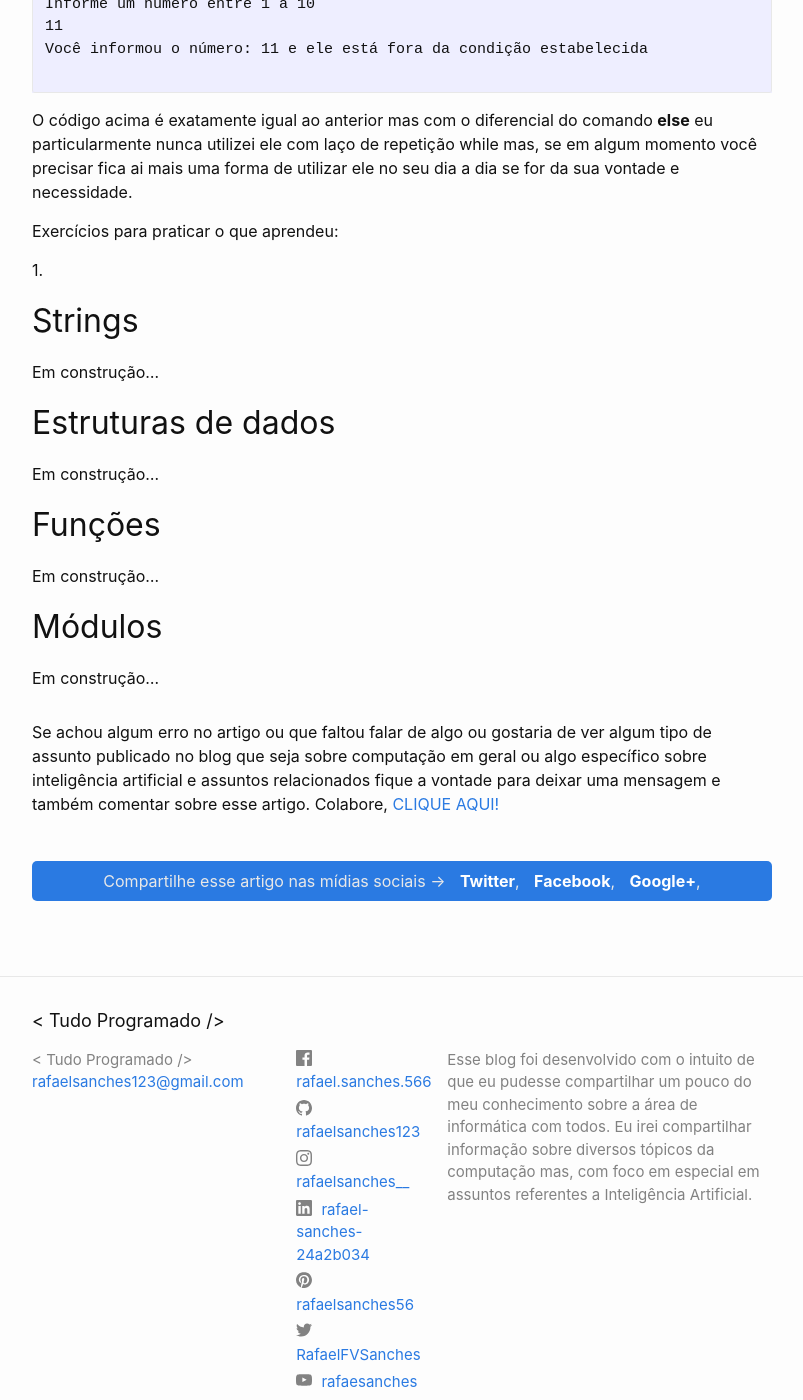
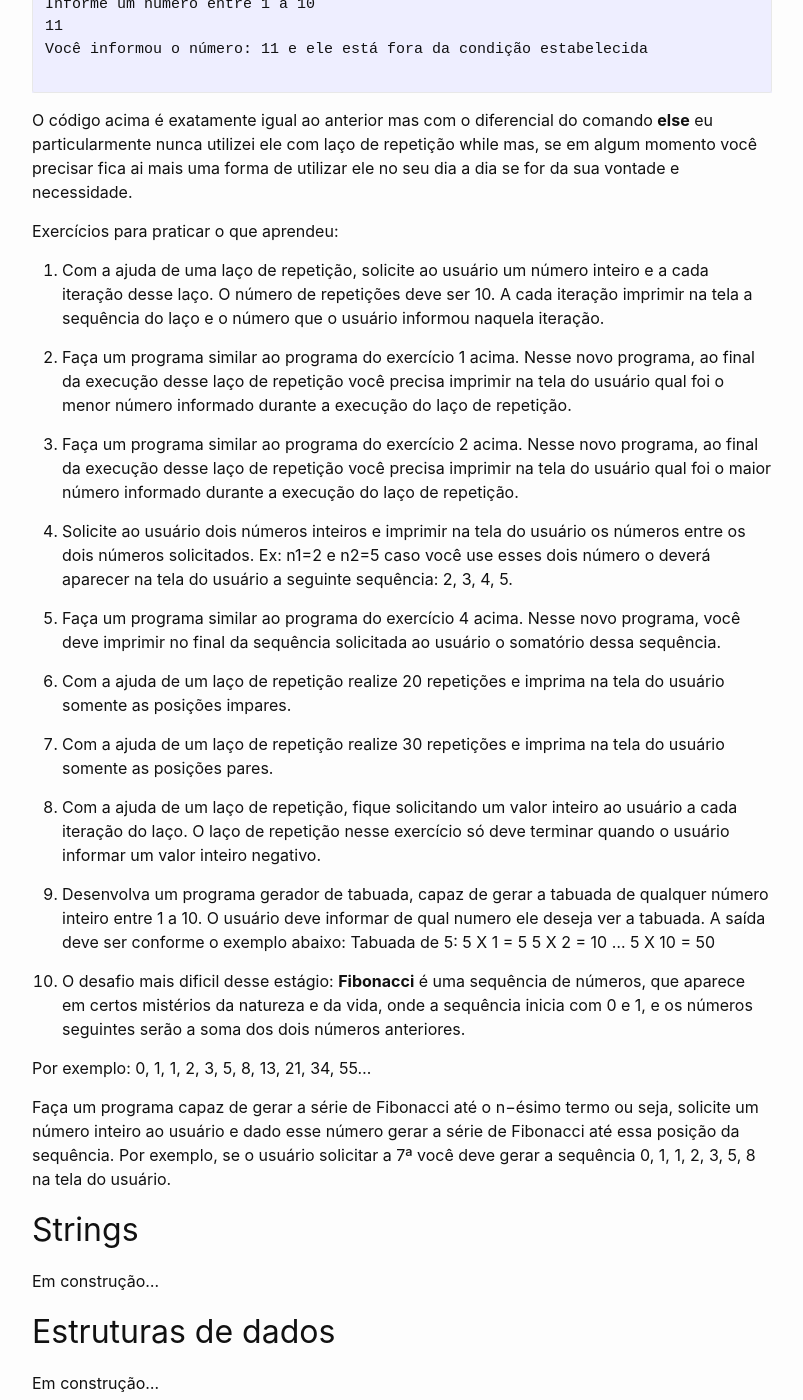
Before and after one commit to rafaelsanches123/rafaelsanches123.github.io, a Jekyll site: the page built from _posts/2020-02-15-introducao-a-linguagem-python.markdown, in a window 1280 px wide and 1400 px high, scrolled down 20565 px. Shown: the whole window, without its empty margins (238-1041 px from the left). Built offline with Jekyll 4.4.1, drawn with Linux system fonts in a browser that asks for light colours; comment, search, counter and statistics services are not loaded.

Commit message:
adição de exercícios para laços de repetição

```diff
--- a/Gemfile
+++ b/Gemfile
@@ -17,6 +17,7 @@ gem 'jekyll-sitemap', '~> 0.10.0'
 
 gem 'jekyll-watch'
 
+
 # If you want to use GitHub Pages, remove the "gem "jekyll"" above and
 # uncomment the line below. To upgrade, run `bundle update github-pages`.
 # gem "github-pages", group: :jekyll_plugins
--- a/_posts/2020-02-15-introducao-a-linguagem-python.markdown
+++ b/_posts/2020-02-15-introducao-a-linguagem-python.markdown
@@ -723,7 +723,34 @@ O código acima é exatamente igual ao anterior mas com o diferencial do comando
 
 Exercícios para praticar o que aprendeu:
 
-1.
+1. Com a ajuda de uma laço de repetição, solicite ao usuário um número inteiro e a cada iteração desse laço. O número de repetições deve ser 10. A cada iteração imprimir na tela a sequência do laço e o número que o usuário informou naquela iteração.
+
+2. Faça um programa similar ao programa do exercício 1 acima. Nesse novo programa, ao final da execução desse laço de repetição você precisa imprimir na tela do usuário qual foi o menor número informado durante a execução do laço de repetição.
+
+3. Faça um programa similar ao programa do exercício 2 acima. Nesse novo programa, ao final da execução desse laço de repetição você precisa imprimir na tela do usuário qual foi o maior número informado durante a execução do laço de repetição.
+
+4. Solicite ao usuário dois números inteiros e imprimir na tela do usuário os números entre os dois números solicitados. Ex: n1=2 e n2=5 caso você use esses dois número o deverá aparecer na tela do usuário a seguinte sequência: 2, 3, 4, 5.
+
+5. Faça um programa similar ao programa do exercício 4 acima. Nesse novo programa, você deve imprimir no final da sequência solicitada ao usuário o somatório dessa sequência.
+
+6. Com a ajuda de um laço de repetição realize 20 repetições e imprima na tela do usuário somente as posições impares.
+
+7. Com a ajuda de um laço de repetição realize 30 repetições e imprima na tela do usuário somente as posições pares.
+
+8. Com a ajuda de um laço de repetição, fique solicitando um valor inteiro ao usuário a cada iteração do laço. O laço de repetição nesse exercício só deve terminar quando o usuário informar um valor inteiro negativo.
+
+9. Desenvolva um programa gerador de tabuada, capaz de gerar a tabuada de qualquer número inteiro entre 1 a 10. O usuário deve informar de qual numero ele deseja ver a tabuada. A saída deve ser conforme o exemplo abaixo:
+Tabuada de 5:
+5 X 1 = 5
+5 X 2 = 10
+...
+5 X 10 = 50
+
+10. O desafio mais dificil desse estágio: __Fibonacci__ é uma sequência de números, que aparece em certos mistérios da natureza e da vida, onde a sequência inicia com 0 e 1, e os números seguintes serão a soma dos dois números anteriores.
+
+Por exemplo: 0, 1, 1, 2, 3, 5, 8, 13, 21, 34, 55…
+
+Faça um programa capaz de gerar a série de Fibonacci até o n−ésimo termo ou seja, solicite um número inteiro ao usuário e dado esse número gerar a série de Fibonacci até essa posição da sequência. Por exemplo, se o usuário solicitar a 7ª você deve gerar a sequência 0, 1, 1, 2, 3, 5, 8 na tela do usuário.
 
 ## Strings
 
```
Also changed, not shown: _drafts/2020-23-08-coletar-e-classificar-dados-do-twitter-com-python.markdown (added, +10 -0 lines), sobre.md (+12 -2 lines), README.md, assets/rafael-sanches.jpg.
